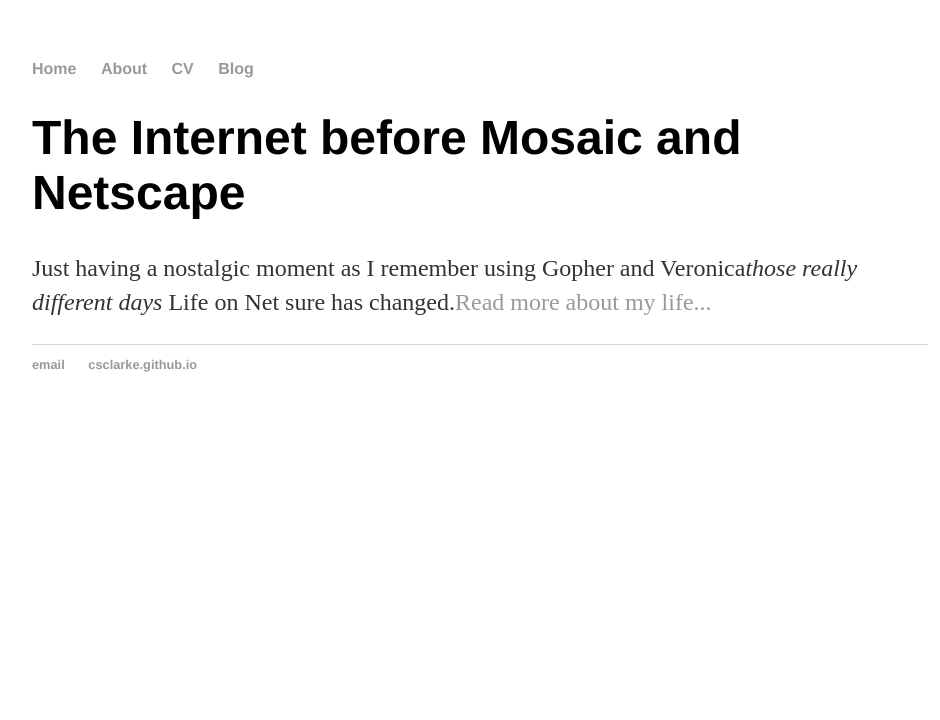
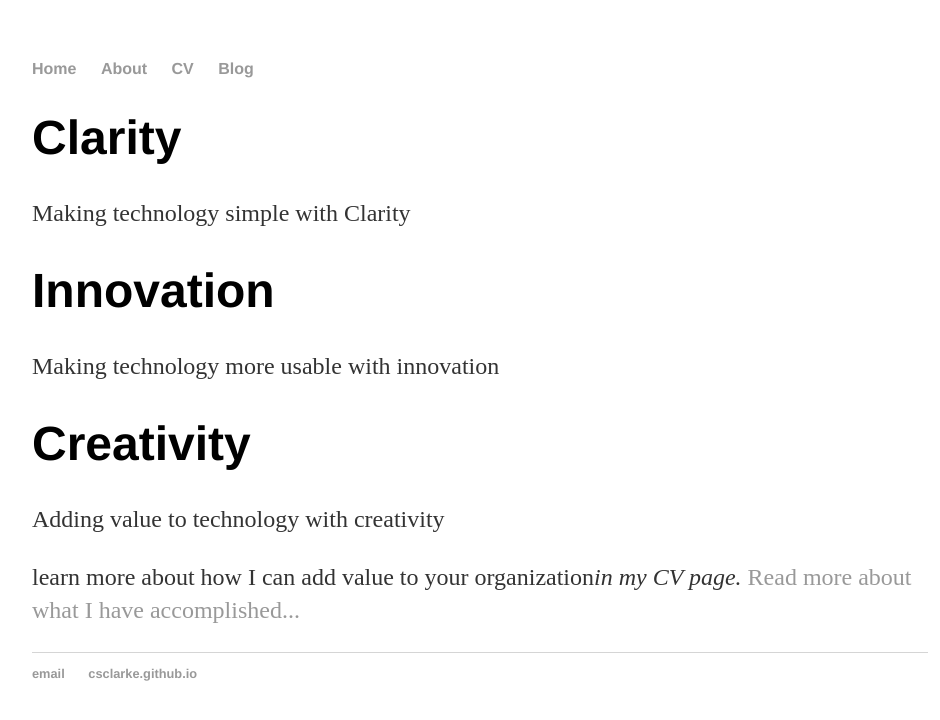
Before and after one commit to csclarke/csclarke.github.io, a Jekyll site: the page built from about/index.html, in a window 1280 px wide. Shown: the top 720 px of the page, without its empty margins (160-1100 px from the left). Built offline with Jekyll 4.4.1, drawn with Linux system fonts in a browser that asks for light colours.

Commit message:
Update index.html

```diff
--- a/about/index.html
+++ b/about/index.html
@@ -2,8 +2,15 @@
 layout: default
 title: Hank Quinlan, Horrible Cop
 ---
-<div class="blurb">
-<h1>The Internet before Mosaic and Netscape</h1>
+<div class="container">
 
-<p>Just having a nostalgic moment as I remember using Gopher and Veronica<em>those really different days</em> Life on Net sure has changed.<a href="/about">Read more about my life...</a></p>
+			<div class="about">
+	<h1>Clarity</h1>
+		<p>Making technology simple with Clarity</p>
+	<h1>Innovation</h1>
+		<p>Making technology more usable with innovation</p>
+	<h1>Creativity</h1>
+		<p>Adding value to technology with creativity</p>
+
+	<p>learn more about how I can add value to your organization<em>in my CV page.</em><a href="http://csclarke.github.io/about"> Read more about what I have accomplished...</a></p>
 </div><!-- /.blurb -->
```
